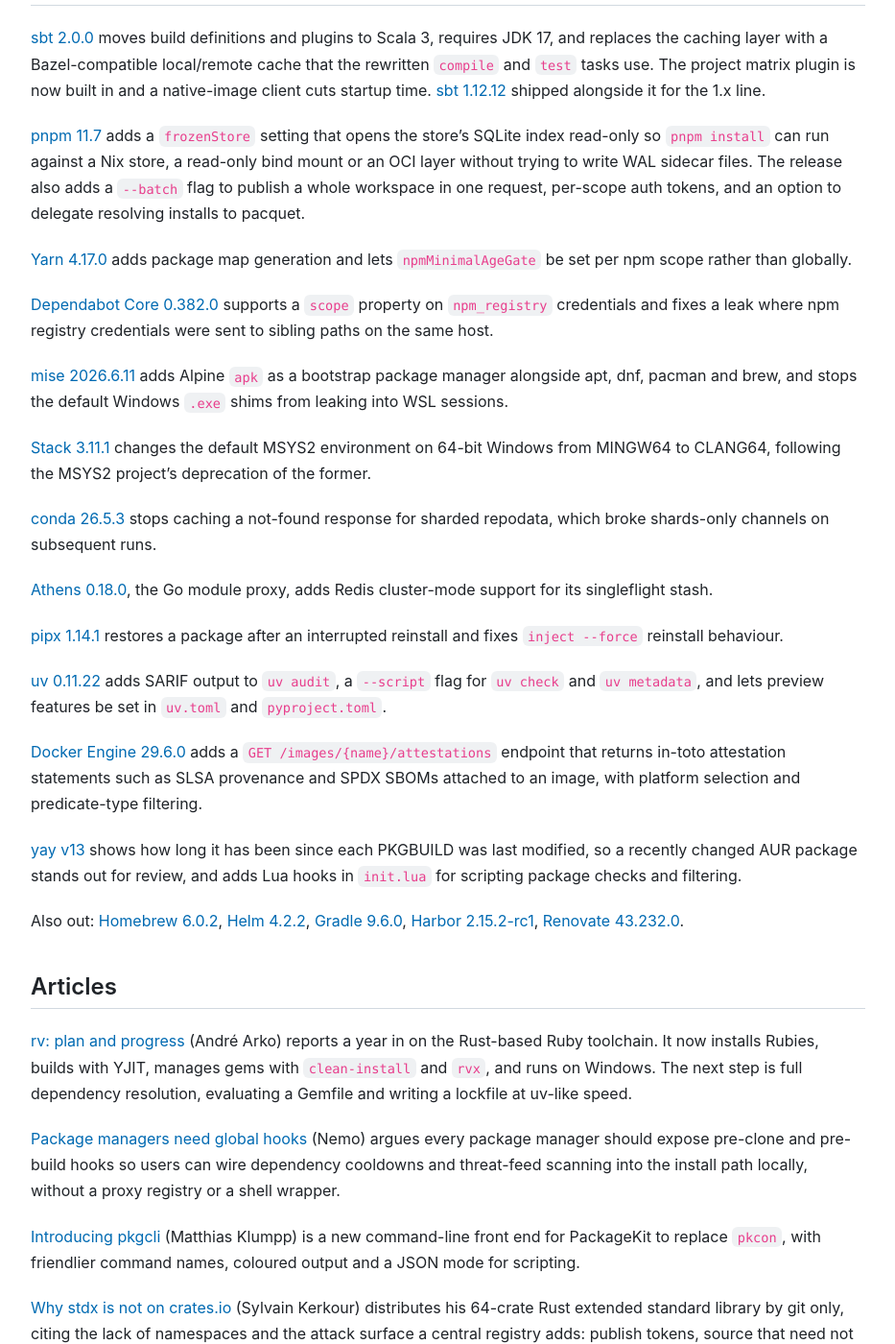
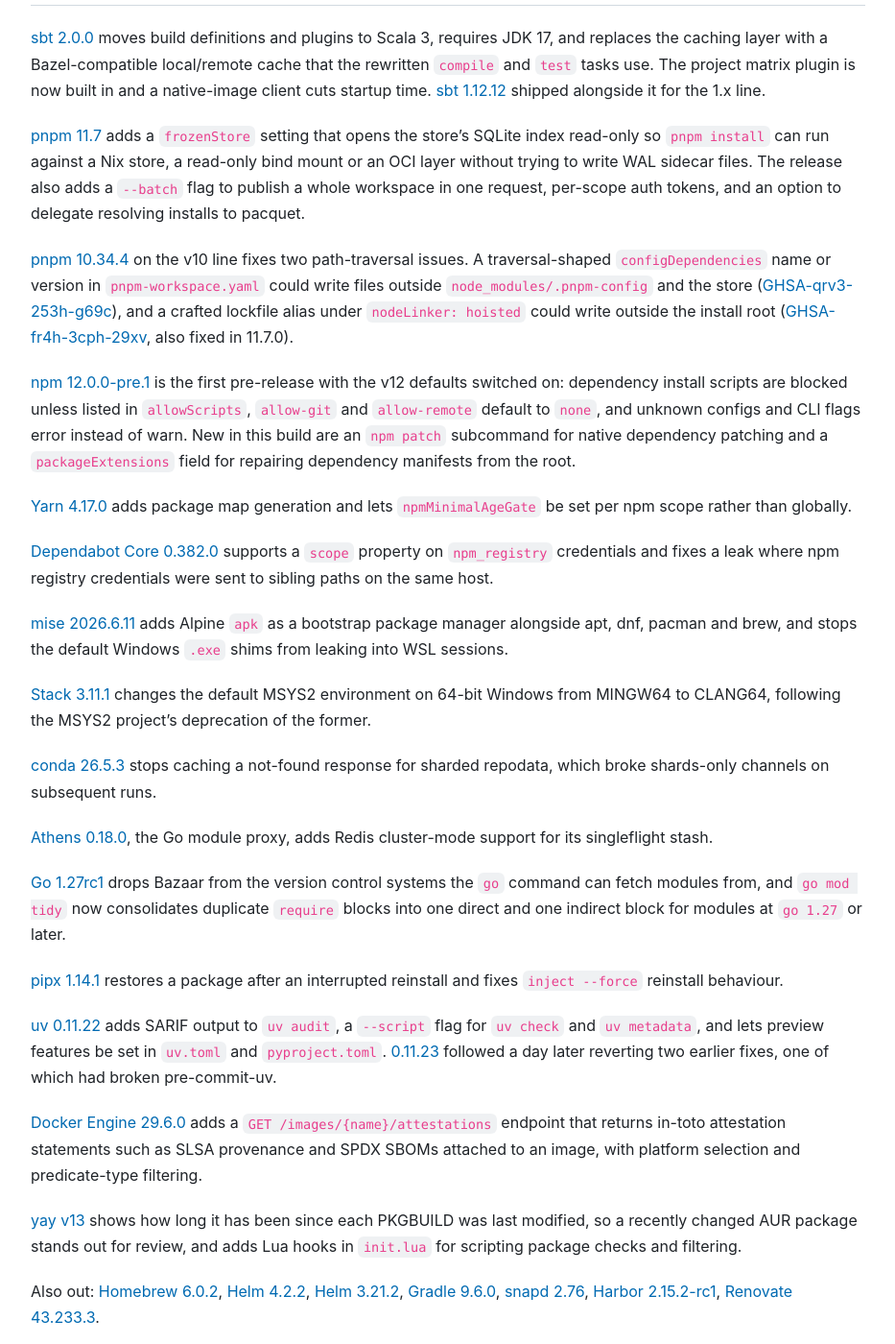
Before and after one commit to andrew/nesbitt.io, a Jekyll site: the page built from _posts/2026-06-20-this-week-in-package-management.md, in a window 1280 px wide and 1400 px high, scrolled down 496 px. Shown: the whole window at 96% size, without its empty margins (173-1106 px from the left). Built offline with Jekyll 4.4.1, drawn with Linux system fonts in a browser that asks for light colours; comment, search, counter and statistics services are not loaded; some of the changed text lies outside the part shown.

Commit message:
Update twipm

```diff
--- a/_data/stats.json
+++ b/_data/stats.json
@@ -1,5 +1,5 @@
 {
-  "generated_at": "2026-06-19T09:09:21Z",
+  "generated_at": "2026-06-20T08:00:27Z",
   "total_posts": 166,
   "total_words": 231638,
   "reading_minutes": 1159,
--- a/_posts/2026-06-20-this-week-in-package-management.md
+++ b/_posts/2026-06-20-this-week-in-package-management.md
@@ -16,6 +16,10 @@
 
 [pnpm 11.7](https://pnpm.io/blog/releases/11.7) adds a `frozenStore` setting that opens the store's SQLite index read-only so `pnpm install` can run against a Nix store, a read-only bind mount or an OCI layer without trying to write WAL sidecar files. The release also adds a `--batch` flag to publish a whole workspace in one request, per-scope auth tokens, and an option to delegate resolving installs to pacquet.
 
+[pnpm 10.34.4](https://github.com/pnpm/pnpm/releases/tag/v10.34.4) on the v10 line fixes two path-traversal issues. A traversal-shaped `configDependencies` name or version in `pnpm-workspace.yaml` could write files outside `node_modules/.pnpm-config` and the store ([GHSA-qrv3-253h-g69c](https://github.com/pnpm/pnpm/security/advisories/GHSA-qrv3-253h-g69c)), and a crafted lockfile alias under `nodeLinker: hoisted` could write outside the install root ([GHSA-fr4h-3cph-29xv](https://github.com/pnpm/pnpm/security/advisories/GHSA-fr4h-3cph-29xv), also fixed in 11.7.0).
+
+[npm 12.0.0-pre.1](https://github.com/npm/cli/releases/tag/v12.0.0-pre.1) is the first pre-release with the v12 defaults switched on: dependency install scripts are blocked unless listed in `allowScripts`, `allow-git` and `allow-remote` default to `none`, and unknown configs and CLI flags error instead of warn. New in this build are an `npm patch` subcommand for native dependency patching and a `packageExtensions` field for repairing dependency manifests from the root.
+
 [Yarn 4.17.0](https://github.com/yarnpkg/berry/releases/tag/%40yarnpkg%2Fcli%2F4.17.0) adds package map generation and lets `npmMinimalAgeGate` be set per npm scope rather than globally.
 
 [Dependabot Core 0.382.0](https://github.com/dependabot/dependabot-core/releases/tag/v0.382.0) supports a `scope` property on `npm_registry` credentials and fixes a leak where npm registry credentials were sent to sibling paths on the same host.
@@ -28,15 +32,17 @@
 
 [Athens 0.18.0](https://github.com/gomods/athens/releases/tag/v0.18.0), the Go module proxy, adds Redis cluster-mode support for its singleflight stash.
 
+[Go 1.27rc1](https://tip.golang.org/doc/go1.27) drops Bazaar from the version control systems the `go` command can fetch modules from, and `go mod tidy` now consolidates duplicate `require` blocks into one direct and one indirect block for modules at `go 1.27` or later.
+
 [pipx 1.14.1](https://github.com/pypa/pipx/releases/tag/1.14.1) restores a package after an interrupted reinstall and fixes `inject --force` reinstall behaviour.
 
-[uv 0.11.22](https://github.com/astral-sh/uv/releases/tag/0.11.22) adds SARIF output to `uv audit`, a `--script` flag for `uv check` and `uv metadata`, and lets preview features be set in `uv.toml` and `pyproject.toml`.
+[uv 0.11.22](https://github.com/astral-sh/uv/releases/tag/0.11.22) adds SARIF output to `uv audit`, a `--script` flag for `uv check` and `uv metadata`, and lets preview features be set in `uv.toml` and `pyproject.toml`. [0.11.23](https://github.com/astral-sh/uv/releases/tag/0.11.23) followed a day later reverting two earlier fixes, one of which had broken pre-commit-uv.
 
 [Docker Engine 29.6.0](https://github.com/moby/moby/releases/tag/docker-v29.6.0) adds a `GET /images/{name}/attestations` endpoint that returns in-toto attestation statements such as SLSA provenance and SPDX SBOMs attached to an image, with platform selection and predicate-type filtering.
 
 [yay v13](https://jguer.space/blog/2026-06-15-yay-v13) shows how long it has been since each PKGBUILD was last modified, so a recently changed AUR package stands out for review, and adds Lua hooks in `init.lua` for scripting package checks and filtering.
 
-Also out: [Homebrew 6.0.2](https://github.com/Homebrew/brew/releases/tag/6.0.2), [Helm 4.2.2](https://github.com/helm/helm/releases/tag/v4.2.2), [Gradle 9.6.0](https://github.com/gradle/gradle/releases/tag/v9.6.0), [Harbor 2.15.2-rc1](https://github.com/goharbor/harbor/releases/tag/v2.15.2-rc1), [Renovate 43.232.0](https://github.com/renovatebot/renovate/releases/tag/43.232.0).
+Also out: [Homebrew 6.0.2](https://github.com/Homebrew/brew/releases/tag/6.0.2), [Helm 4.2.2](https://github.com/helm/helm/releases/tag/v4.2.2), [Helm 3.21.2](https://github.com/helm/helm/releases/tag/v3.21.2), [Gradle 9.6.0](https://github.com/gradle/gradle/releases/tag/v9.6.0), [snapd 2.76](https://github.com/canonical/snapd/releases/tag/2.76), [Harbor 2.15.2-rc1](https://github.com/goharbor/harbor/releases/tag/v2.15.2-rc1), [Renovate 43.233.3](https://github.com/renovatebot/renovate/releases/tag/43.233.3).
 
 ## Articles
 
@@ -54,6 +60,8 @@
 
 [Composer & Packagist Supply Chain Security in 2026](https://naderman.de/slippy/slides/2026-06-09-PHPVerse-Composer-and-Packagist-Supply-Chain-Security-in-2026.pdf) (Nils Adermann) are the slides from the PHPVerse talk covering the same series of changes the Packagist blog has been writing up over the last few weeks.
 
+[Homebrew tightens tap security, begins work on its interface](https://www.helpnetsecurity.com/2026/06/18/homebrew-6-0-0-released/) (Help Net Security) interviews Mike McQuaid about the 6.0.0 release and the tap trust mechanism.
+
 [Thoughts on governance](https://fastwonderblog.com/2026/06/18/thoughts-on-governance/) (Dawn Foster) gathers her recent talks on open source project governance and where it meets public-sector governance.
 
 [Open source is a gig](https://www.linkedin.com/pulse/open-source-livelihoods-gig-cristovao-verstraeten-iyhwe/) (Cristovao Verstraeten, LinkedIn) compares maintaining open source to a touring musician's life, mostly paid in exposure rather than money.
@@ -66,6 +74,8 @@
 
 `actions/checkout` v7 now [refuses by default](https://github.blog/changelog/2026-06-18-safer-pull_request_target-defaults-for-github-actions-checkout/) to check out fork pull request code in `pull_request_target` workflows, blocking a common path to running untrusted code with write tokens in CI.
 
+GitHub repositories can now [cap the number of open pull requests](https://github.blog/changelog/2026-06-17-limit-open-pull-requests-for-users-without-write-access/) a user without write access may have at once, aimed at drive-by contribution volume.
+
 Weston Steimel has [opened a discussion](https://github.com/pypa/advisory-database/issues/313) on improving the data quality of the PyPA advisory database and is asking for ideas.
 
 [gem-guardian](https://github.com/kanutocd/gem-guardian) is a RubyGems checksum verifier that has grown lockfile-checksum support, provenance reporting and publisher-provided checksum verification for private registries.
```
